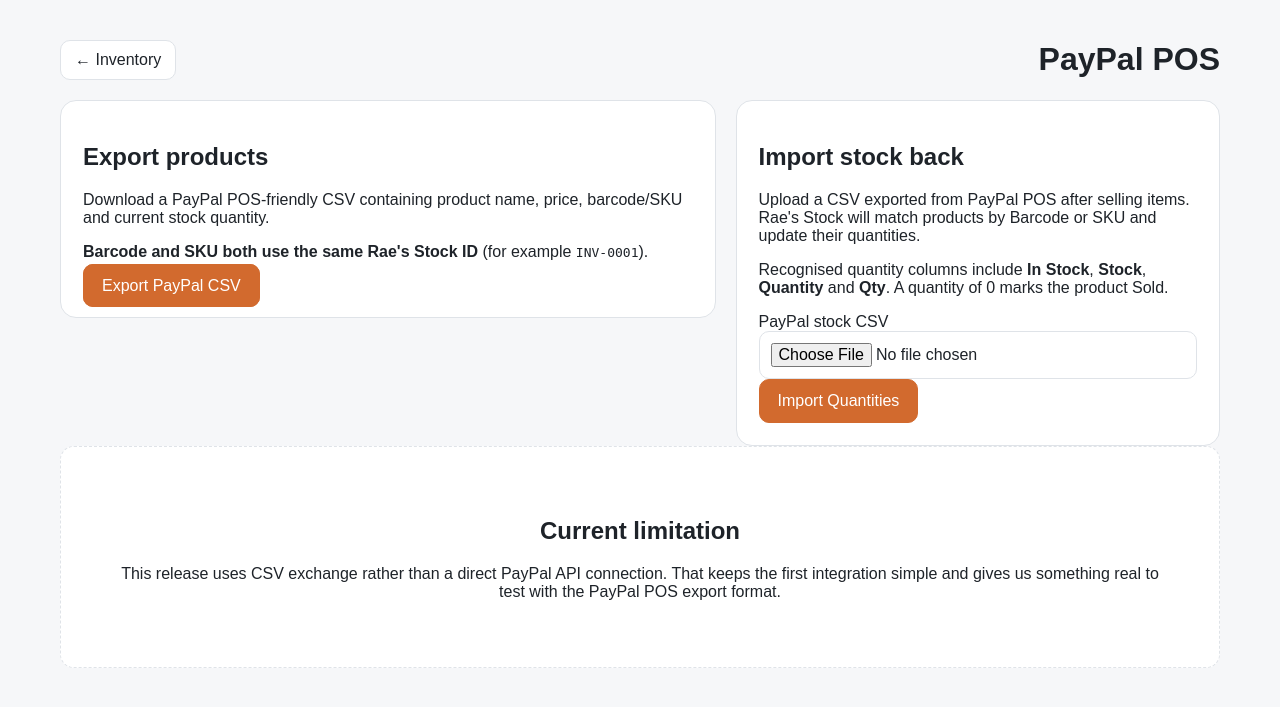
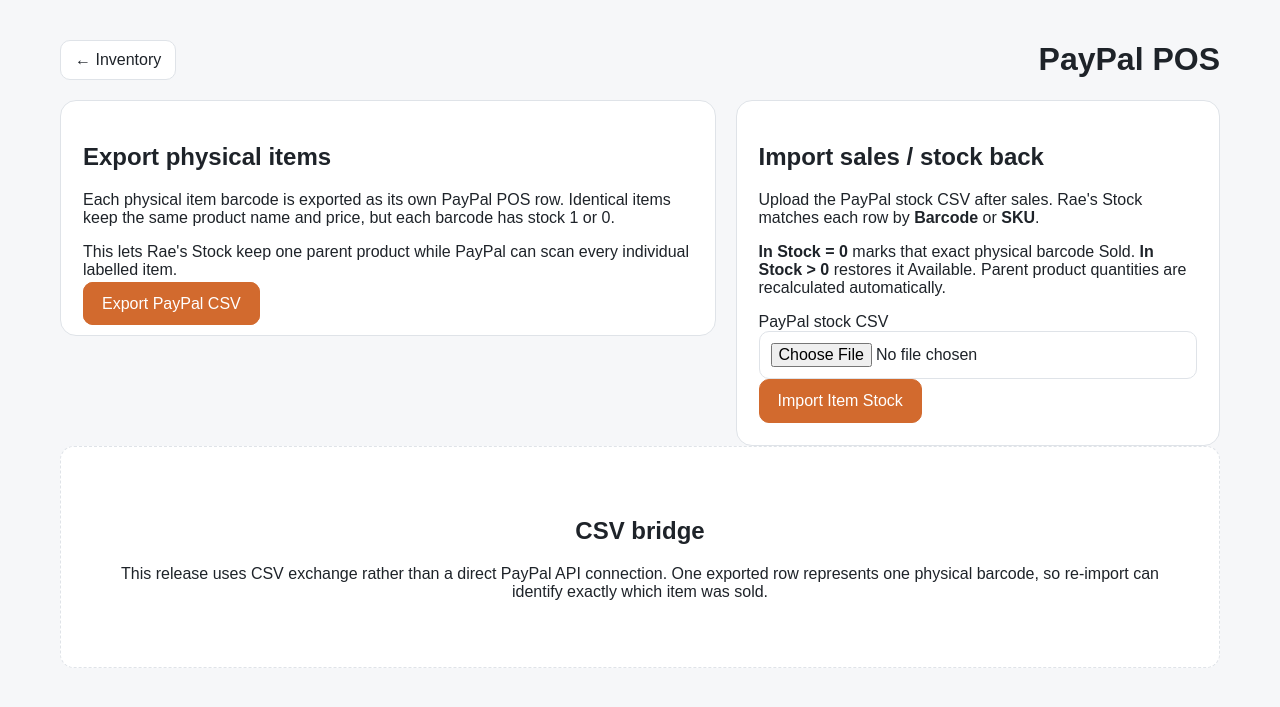
Before and after one commit to adamrfreeman644/raes-bits-and-bobbins-stock, a Flask app: page /paypal in a window 1280 px wide. Shown: the part 64-771 px from the top of the page. Run offline with Flask 3, Linux system fonts and the light colour scheme.

Commit message:
Document per-item PayPal POS export and import

```diff
--- a/app/templates/paypal.html
+++ b/app/templates/paypal.html
@@ -4,20 +4,20 @@
 <div class="page-head"><a class="btn" href="{{ url_for('index') }}">← Inventory</a><h1>PayPal POS</h1></div>
 <div class="detail-layout">
 <section class="product-info">
-  <h2>Export products</h2>
-  <p>Download a PayPal POS-friendly CSV containing product name, price, barcode/SKU and current stock quantity.</p>
-  <p><strong>Barcode and SKU both use the same Rae's Stock ID</strong> (for example <code>INV-0001</code>).</p>
+  <h2>Export physical items</h2>
+  <p>Each physical item barcode is exported as its own PayPal POS row. Identical items keep the same product name and price, but each barcode has stock 1 or 0.</p>
+  <p>This lets Rae's Stock keep one parent product while PayPal can scan every individual labelled item.</p>
   <a class="btn primary big" href="{{ url_for('paypal_export') }}">Export PayPal CSV</a>
 </section>
 <section class="product-info">
-  <h2>Import stock back</h2>
-  <p>Upload a CSV exported from PayPal POS after selling items. Rae's Stock will match products by Barcode or SKU and update their quantities.</p>
-  <p>Recognised quantity columns include <strong>In Stock</strong>, <strong>Stock</strong>, <strong>Quantity</strong> and <strong>Qty</strong>. A quantity of 0 marks the product Sold.</p>
+  <h2>Import sales / stock back</h2>
+  <p>Upload the PayPal stock CSV after sales. Rae's Stock matches each row by <strong>Barcode</strong> or <strong>SKU</strong>.</p>
+  <p><strong>In Stock = 0</strong> marks that exact physical barcode Sold. <strong>In Stock &gt; 0</strong> restores it Available. Parent product quantities are recalculated automatically.</p>
   <form method="post" action="{{ url_for('paypal_import') }}" enctype="multipart/form-data">
     <label>PayPal stock CSV<input type="file" name="file" accept=".csv,text/csv" required></label>
-    <button class="btn primary big" type="submit">Import Quantities</button>
+    <button class="btn primary big" type="submit">Import Item Stock</button>
   </form>
 </section>
 </div>
-<div class="empty"><h2>Current limitation</h2><p>This release uses CSV exchange rather than a direct PayPal API connection. That keeps the first integration simple and gives us something real to test with the PayPal POS export format.</p></div>
+<div class="empty"><h2>CSV bridge</h2><p>This release uses CSV exchange rather than a direct PayPal API connection. One exported row represents one physical barcode, so re-import can identify exactly which item was sold.</p></div>
 {% endblock %}
```
